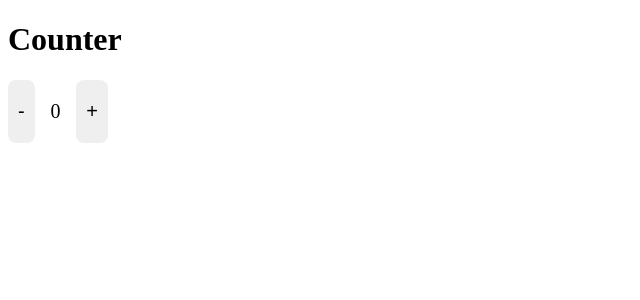
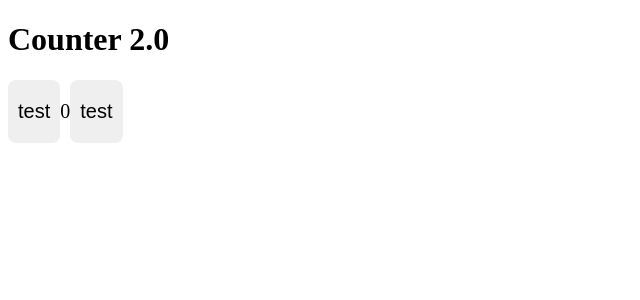
Before and after one commit to sobakasbakbaka/deployapp, a React (Vite) app: page / in a window 1280 px wide. Shown: the top 300 px of the page, without its empty margins (0-640 px from the left). Built offline with nearby package versions, Linux system fonts and the light colour scheme.

Commit message:
Revert "add counter"
This reverts commit b709fe4e700455fb22ef229b1700a8e915b495d6.

```diff
--- a/src/App.tsx
+++ b/src/App.tsx
@@ -14,14 +14,14 @@ export const App = () => {
 
   return (
     <div>
-      <h1>Counter</h1>
+      <h1>Counter 2.0</h1>
       <div className={styles.counter}>
         <button className={styles.button} onClick={handleDecClick}>
-          -
+          test
         </button>
         <p className={styles.number}>{counter}</p>
         <button className={styles.button} onClick={handleIncClick}>
-          +
+          test
         </button>
       </div>
     </div>
```
